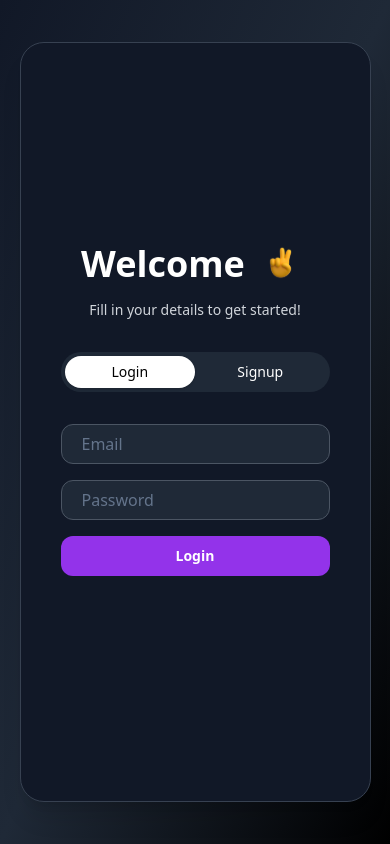
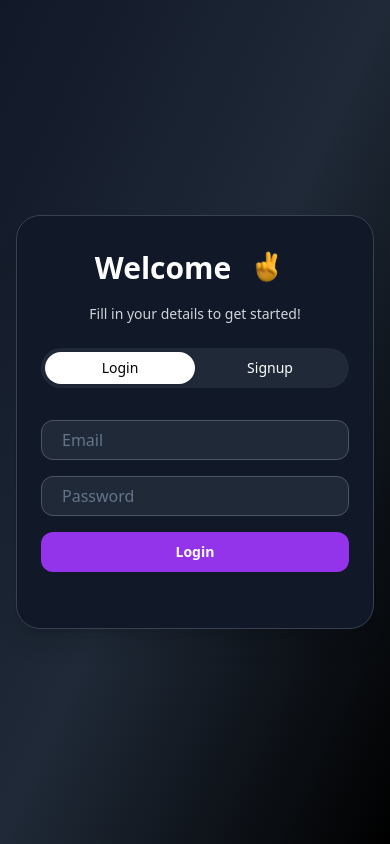
Before and after one commit to pixelpromohit/Chatify, a React (Vite) app in the folder client/: page /auth in a window 390 px wide. Built offline with nearby package versions, Linux system fonts and the light colour scheme; no server answers.

Commit message:
made full responsive auth page

```diff
--- a/client/src/pages/auth/index.jsx
+++ b/client/src/pages/auth/index.jsx
@@ -71,11 +71,11 @@ const Auth = () => {
   };
 
   return (
-    <div className="min-h-screen w-full flex items-center justify-center bg-gradient-to-br from-gray-900 via-gray-800 to-black">
-      <div className="w-[90vw] max-w-6xl h-[90vh] bg-gray-900 shadow-xl rounded-3xl overflow-hidden grid xl:grid-cols-2 border border-gray-700 text-white">
-        <div className="flex flex-col justify-center items-center p-10 gap-8">
+    <div className="min-h-screen w-full flex items-center justify-center bg-gradient-to-br from-gray-900 via-gray-800 to-black px-4 overflow-y-auto">
+      <div className="w-full max-w-xl xl:max-w-4xl h-auto xl:h-[80vh] bg-gray-900 shadow-xl rounded-3xl overflow-hidden grid xl:grid-cols-2 border border-gray-700 text-white">
+        <div className="flex flex-col justify-center items-center p-6 sm:p-8 md:p-10 gap-6">
           <div className="text-center">
-            <h1 className="text-4xl md:text-5xl font-bold flex items-center justify-center gap-2">
+            <h1 className="text-3xl sm:text-4xl md:text-5xl font-bold flex items-center justify-center gap-2">
               Welcome
               <img src={Victory} alt="Victory" className="h-14" />
             </h1>
```
